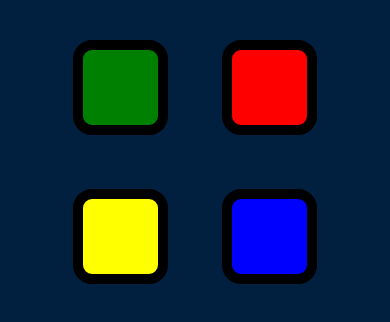
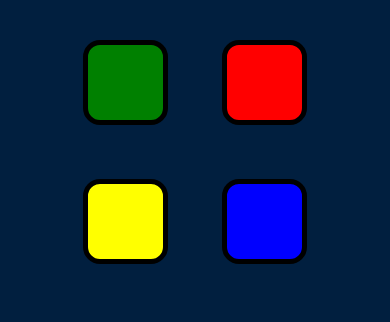
Before and after one commit to fisherok3452/SimonGame, a plain HTML site: page index.html in a window 390 px wide. Shown: the part 70-392 px from the top of the page. Drawn offline with nearby package versions, Linux system fonts and the light colour scheme.

Commit message:
Update styles.css

```diff
--- a/styles.css
+++ b/styles.css
@@ -39,7 +39,7 @@ body {
   .btn{
     height: 75px!important;
     width: 75px!important;
-border: 5px solid black;
+border: 5px solid black!important;
   }
 
 }
```
